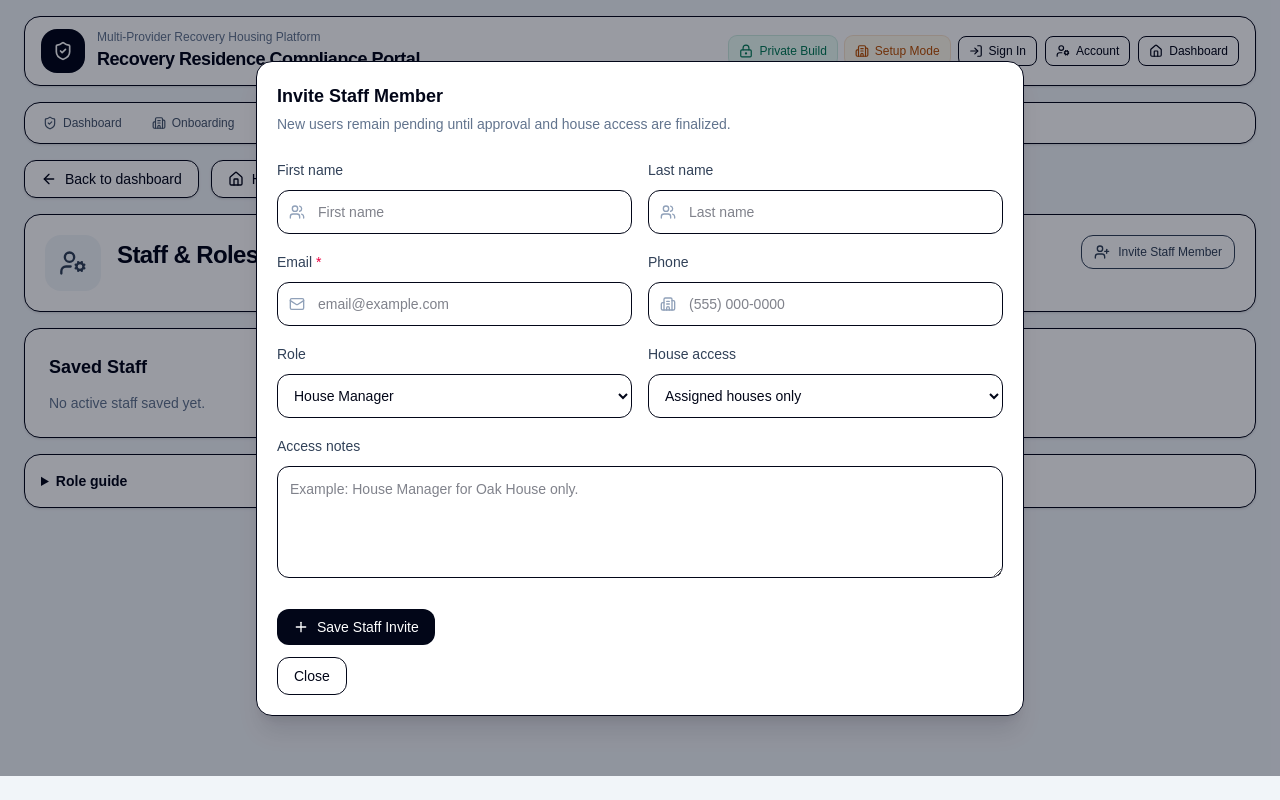
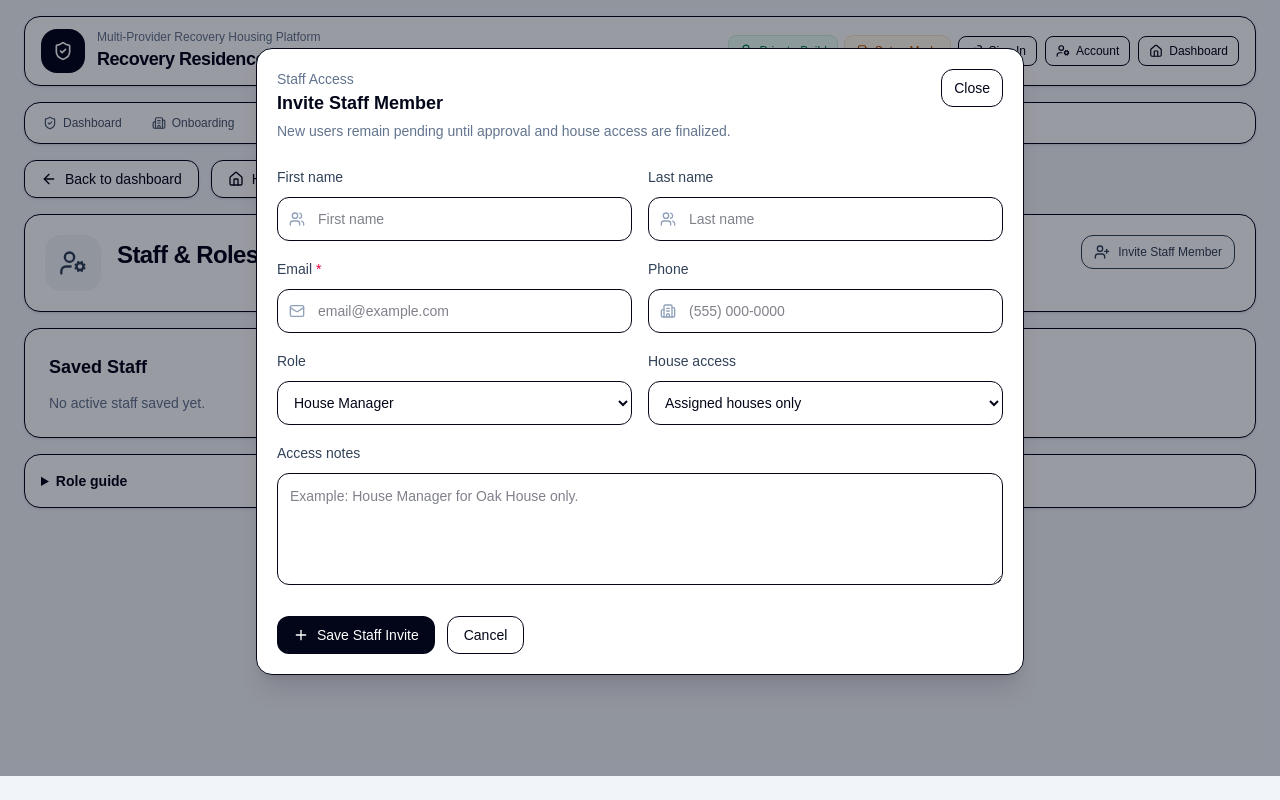
Before and after one commit to RBooth10/halfway-portal, a Next.js app: page /staff in a window 1280 px wide. Both pictures are taken after a click on the button "Invite Staff Member". Built offline with nearby package versions, Linux system fonts and the light colour scheme.

Commit message:
Clean staff form modal

```diff
--- a/app/staff/page.tsx
+++ b/app/staff/page.tsx
@@ -485,14 +485,35 @@ export default function StaffPage() {
 
       <section className="space-y-6">
         {showStaffForm ? (
-          <div className="fixed inset-0 z-50 flex items-center justify-center bg-slate-950/40 p-4">
-            <form className="max-h-[90vh] w-full max-w-3xl overflow-y-auto rounded-2xl border bg-white p-5 shadow-xl">
-          <h2 className="text-lg font-semibold">{editingStaffId ? "Edit Staff Member" : "Invite Staff Member"}</h2>
-          <p className="mt-1 text-sm text-slate-500">
-            {editingStaffId
-              ? "Update this staff profile, role, and access level."
-              : "New users remain pending until approval and house access are finalized."}
-          </p>
+          <div className="fixed inset-0 z-50 flex items-start justify-center overflow-y-auto bg-slate-950/40 p-4">
+            <form className="my-8 w-full max-w-3xl rounded-2xl border bg-white p-5 shadow-xl">
+              <div className="flex items-start justify-between gap-4">
+                <div>
+                  <p className="text-sm font-medium text-slate-500">Staff Access</p>
+                  <h2 className="text-lg font-semibold text-slate-950">
+                    {editingStaffId ? "Edit Staff Member" : "Invite Staff Member"}
+                  </h2>
+                  <p className="mt-1 text-sm text-slate-500">
+                    {editingStaffId
+                      ? "Update this staff profile, role, and access level."
+                      : "New users remain pending until approval and house access are finalized."}
+                  </p>
+                </div>
+
+                <button
+                  type="button"
+                  onClick={() => {
+                    setShowStaffForm(false);
+                    setEditingStaffId(null);
+                    setForm(initialForm);
+                    setMessage("");
+                    setError("");
+                  }}
+                  className="rounded-xl border bg-white px-3 py-2 text-sm font-medium hover:bg-slate-50"
+                >
+                  Close
+                </button>
+              </div>
 
           <div className="mt-6 grid gap-4 md:grid-cols-2">
             <Field label="First name" placeholder="First name" icon={Users} value={form.first_name} onChange={(value) => updateField("first_name", value)} />
@@ -569,7 +590,8 @@ export default function StaffPage() {
             >
               {saving ? <Loader2 className="h-4 w-4 animate-spin" /> : <Plus className="h-4 w-4" />}
               {saving ? "Saving..." : editingStaffId ? "Save Changes" : "Save Staff Invite"}
-            </button>          </div>
+            </button>
+
             <button
               type="button"
               onClick={() => {
@@ -579,10 +601,11 @@ export default function StaffPage() {
                 setMessage("");
                 setError("");
               }}
-              className="mt-3 rounded-xl border px-4 py-2 text-sm font-medium hover:bg-slate-50"
+              className="rounded-xl border px-4 py-2 text-sm font-medium hover:bg-slate-50"
             >
-              Close
+              Cancel
             </button>
+          </div>
             </form>
           </div>
         ) : null}
```
